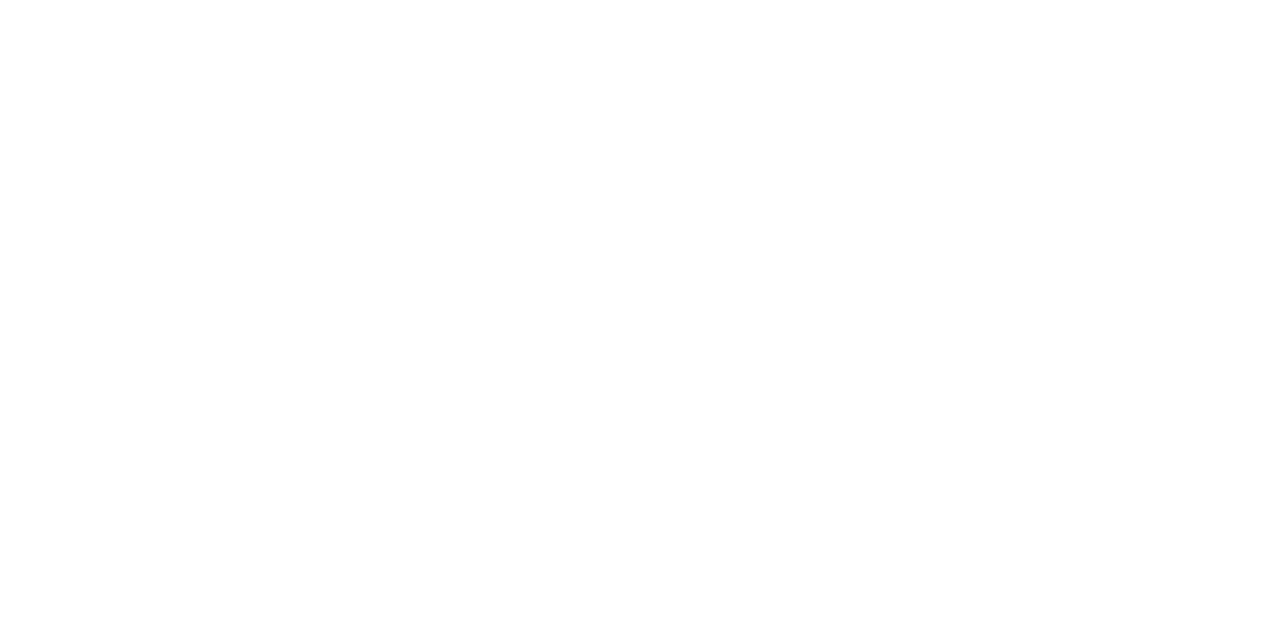
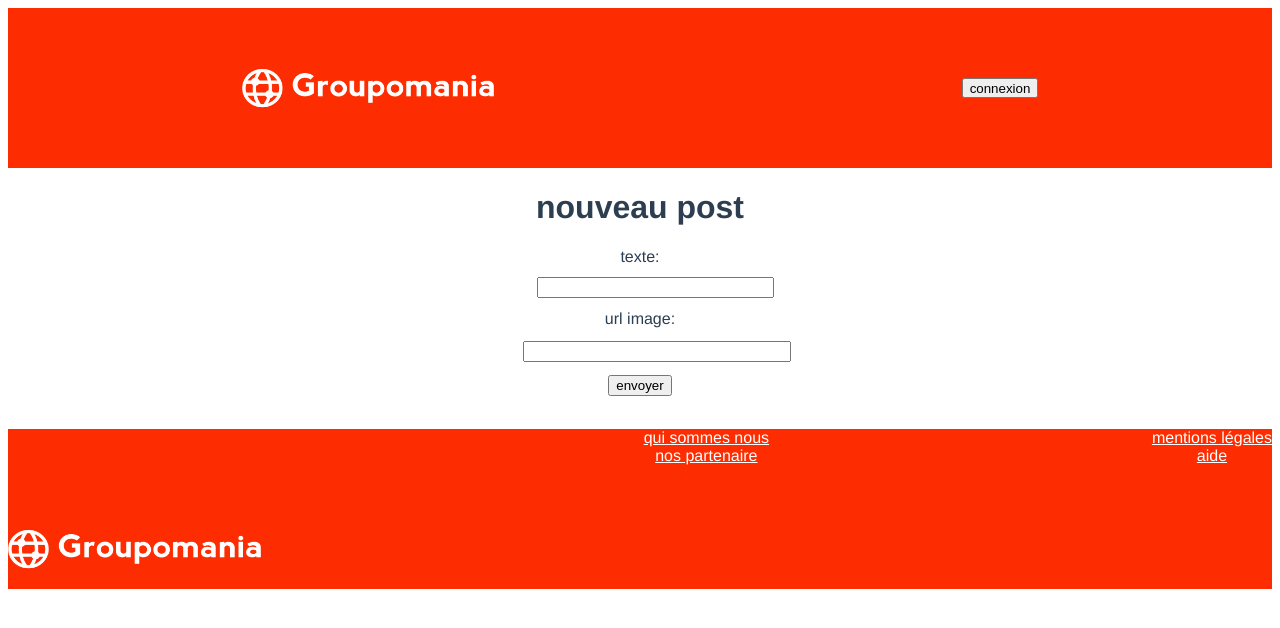
Before and after one commit to mathieu42470/p7_07-12-2021, a Vue app in the folder frontend/groupomania/: page /#/about in a window 1280 px wide. Shown: the top 628 px of the page. Built offline with nearby package versions, Linux system fonts and the light colour scheme.

Commit message:
changement create post

```diff
--- a/frontend/groupomania/src/components/allpost.vue
+++ b/frontend/groupomania/src/components/allpost.vue
@@ -1,17 +1,13 @@
 <template>
       <div>
-            <article class="post" id="displayArticle">
+            <article class="article" id="displayArticle">
                    <div class="nom">
-                    <form>
-                       <input class="firstname" v-model="user.firstname" />
-                       <input class="lastname" v-model="user.lastname"/>
-                    </form>
+                    <a class="firstname" {{user.firstname}}/>
+                    <a class="lastname" {{user.lastname}}/>
                    </div>
                    <div class="text">
-                        <form>
-                              <input class="text" v-model="post.text"/>
-                              <input class="url" v-model="post.url_image"/>
-                        </form>
+                         <a class="text" {{post.text}}/>
+                         <a class="url" {{post.url_image}}/>
                    </div>
                    <button class="like">j'aime</button>
             </article>
@@ -24,32 +20,45 @@
          msg: String
   },
   data() {
-    return {
+        return{
       user: {
-         firstname: '',
-         lastname: '',
+        firstname: '',
+        lastname: ''
       },
       post:{
-            text: '',
-            url_image: '',
+           text: '',
+           url_image: '',
       }
-      }
+    }
   },
   methods: {
       onsubmit(e) {
       e.preventDefault();
      console.log(this.user)
       fetch('http://localhost:3000/api/post/',{
-        method : 'POST',
+        method : 'GET',
         headers:{"Content-Type":"application/json"},
         body : JSON.parse(this.displayArticle )
       }).then((data) => data.json()).then((result) =>{
         console.log( result)
       })
-     },
+     }
 }
 }
 </script>
 <style>
-
+.article{
+      width: 100%;
+      height: 20rem;
+      display: flex;
+}
+.nom{
+      width: 50%;
+      display: flex;
+      flex-direction: row;
+}
+.text{
+      display: flex;
+      flex-direction: row;
+}
 </style>
--- a/frontend/groupomania/src/components/connexion.vue
+++ b/frontend/groupomania/src/components/connexion.vue
@@ -33,15 +33,23 @@
   methods: {
         Envoi(e){
              e.preventDefault();
+      console.log(JSON.stringify(this.user))
                    fetch('http://localhost:3000/api/user/login',{
                    method: 'POST',
-                   headers:{"Accept":"application/json"},
+                   headers:{"Content-Type":"application/json"},
                    body : JSON.stringify(this.user)
              })
              .then((data) => data.json()).then((result) =>{
-                   console.log(result);
+
+                   localStorage.setItem("Token",result.token);
+
             })
         }
+  },
+mounted: () =>{
+
+      console.log("je suis appelé")
+
 }
 }
 </script>
--- /dev/null
+++ b/frontend/groupomania/src/components/createpost.vue
@@ -0,0 +1,64 @@
+<template>
+      <div>
+      <div class="post">
+          <h1 class="titre">nouveau post</h1>
+          <form method="post" class="form1" name="create">
+               <div>
+                <label for="text">texte: </label>
+                <input class="texte" type="text" name="text"  v-model="post.text"/>
+               </div>
+                <div>
+                    <label for="image">url image: </label>
+                    <input class="texte" type="url_image" name="image"  v-model="post.url_image"/>
+                </div>
+                <div>
+                    <input v-on:click="onsubmit" class="button" type="button" value='envoyer'/>
+                </div>
+          </form>
+          </div>
+     </div>
+</template>
+<script>
+export default {
+       name: 'create',
+       props: {
+  msg: String
+  },
+  data() {
+       return{
+               post: {
+                     text:'',
+                     url_image: ''
+               }
+       }
+  },
+  methods:{
+       onsubmit(e) {
+      e.preventDefault();
+         fetch('http://localhost:3000/api/post',{
+                method : 'POST',
+                headers:{"Content-Type":"application/json"},
+                body : JSON.stringify(this.post )
+            }).then((data) => data.json()).then((result) =>{
+                console.log( result)
+         })
+         },
+         mounted: () =>{
+
+      console.log("je suis appelé")
+
+}
+       }
+  }
+
+</script>
+<style>
+.post{
+     width: 100%;
+     height: 15rem;
+}
+.texte {
+    width: 100%;
+    margin: 5%;
+}
+</style>
--- a/frontend/groupomania/src/components/form.vue
+++ b/frontend/groupomania/src/components/form.vue
@@ -45,7 +45,7 @@
   methods: {
       onsubmit(e) {
       e.preventDefault();
-     console.log(this.user)
+     //console.log(this.user)
       fetch('http://localhost:3000/api/user/signup',{
         method : 'POST',
         headers:{"Content-Type":"application/json"},
--- a/frontend/groupomania/src/views/AboutView.vue
+++ b/frontend/groupomania/src/views/AboutView.vue
@@ -1,5 +1,22 @@
 <template>
   <div class="about">
-    <!-- <h1>This is an about page</h1> -->
+    <Header/>
+    <Create/>
+
+    <Footer/>
   </div>
 </template>
+<script>
+ import Header from '@/components/header.vue'
+import Footer from '../components/footer.vue'
+
+  import Create from '../components/createpost.vue'
+export default {
+
+
+  name: 'HomeView',
+  components: {
+    Header, Create, Footer
+  }
+}
+</script>
--- a/frontend/groupomania/src/views/HomeView.vue
+++ b/frontend/groupomania/src/views/HomeView.vue
@@ -2,7 +2,7 @@
   <div class="home">
     <Header/>
    <div class="formulaire">
-      <Form/>
+     <Form/>
      <Connexion/>
     </div>
     <Footer/>
@@ -13,8 +13,8 @@
 // @ is an alias to /src
  import Header from '@/components/header.vue'
 import Footer from '../components/footer.vue'
+import Connexion from '../components/connexion.vue'
 import Form from '../components/form.vue'
-import Connexion from '../components/connexion.vue'
 
 export default {
   name: 'HomeView',
```
Also changed, not shown: 1 other file (tests, documents, lock files or other folders). Lines whose indentation alone changed are shown as unchanged.
